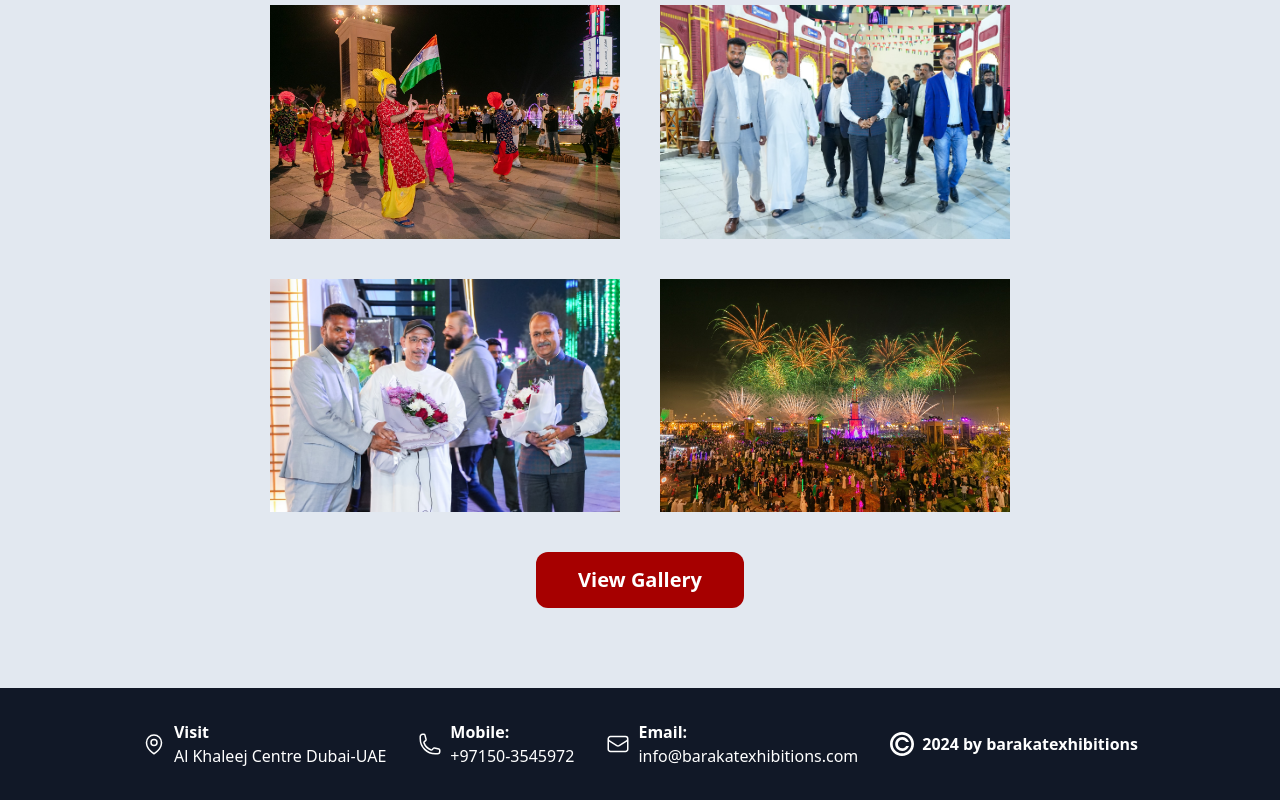
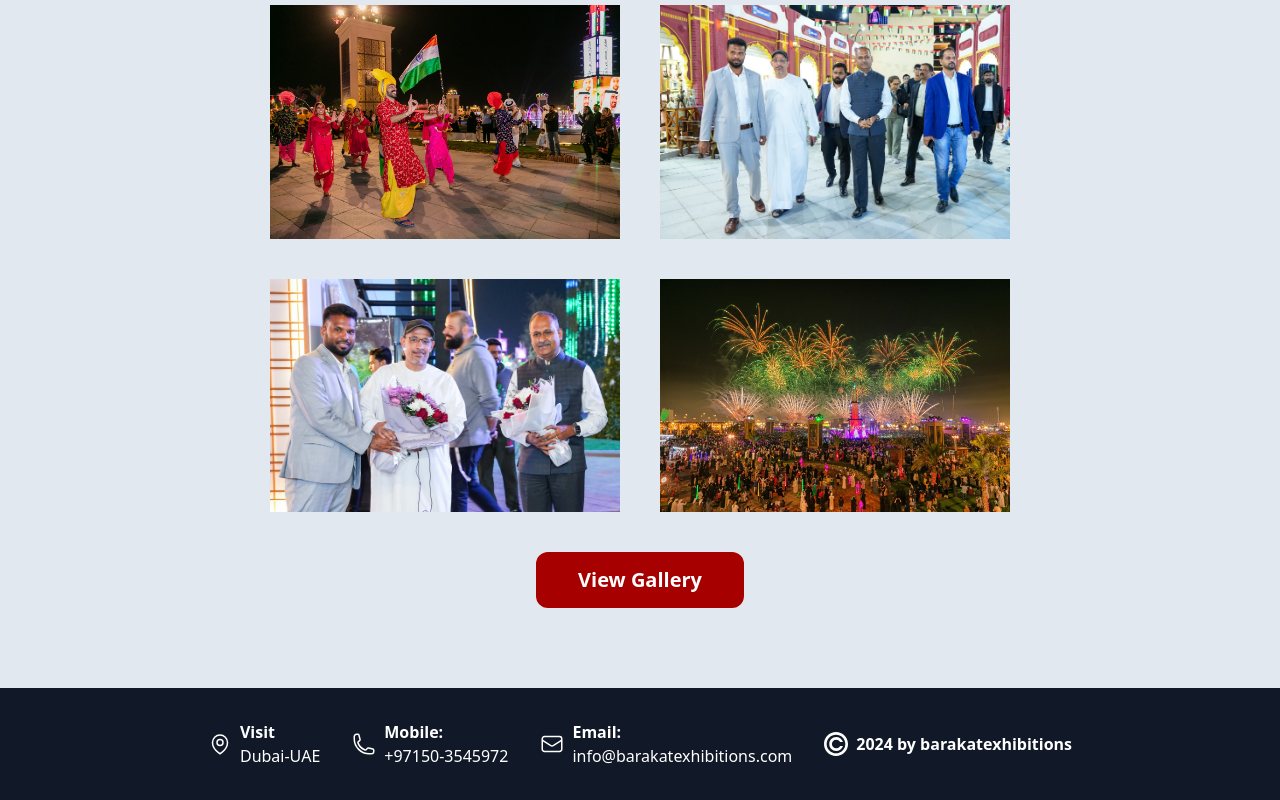
Before and after one commit to abhishekmohank/barakatexhibitions, a React (Vite) app: page / in a window 1280 px wide. Shown: the part 2149-2949 px from the top of the page. Built offline with nearby package versions, Linux system fonts and the light colour scheme.

Commit message:
Update Footer.jsx
locaion changed

```diff
--- a/src/Components/Footer.jsx
+++ b/src/Components/Footer.jsx
@@ -29,7 +29,7 @@ const Footer = () => {
           </svg>
           <div>
             <h1 className="font-semibold">Visit</h1>
-            <p>Al Khaleej Centre Dubai-UAE</p>
+            <p>Dubai-UAE</p>
           </div>
         </a>
         <div className="flex items-center mb-4 md:mb-0 ">
```
